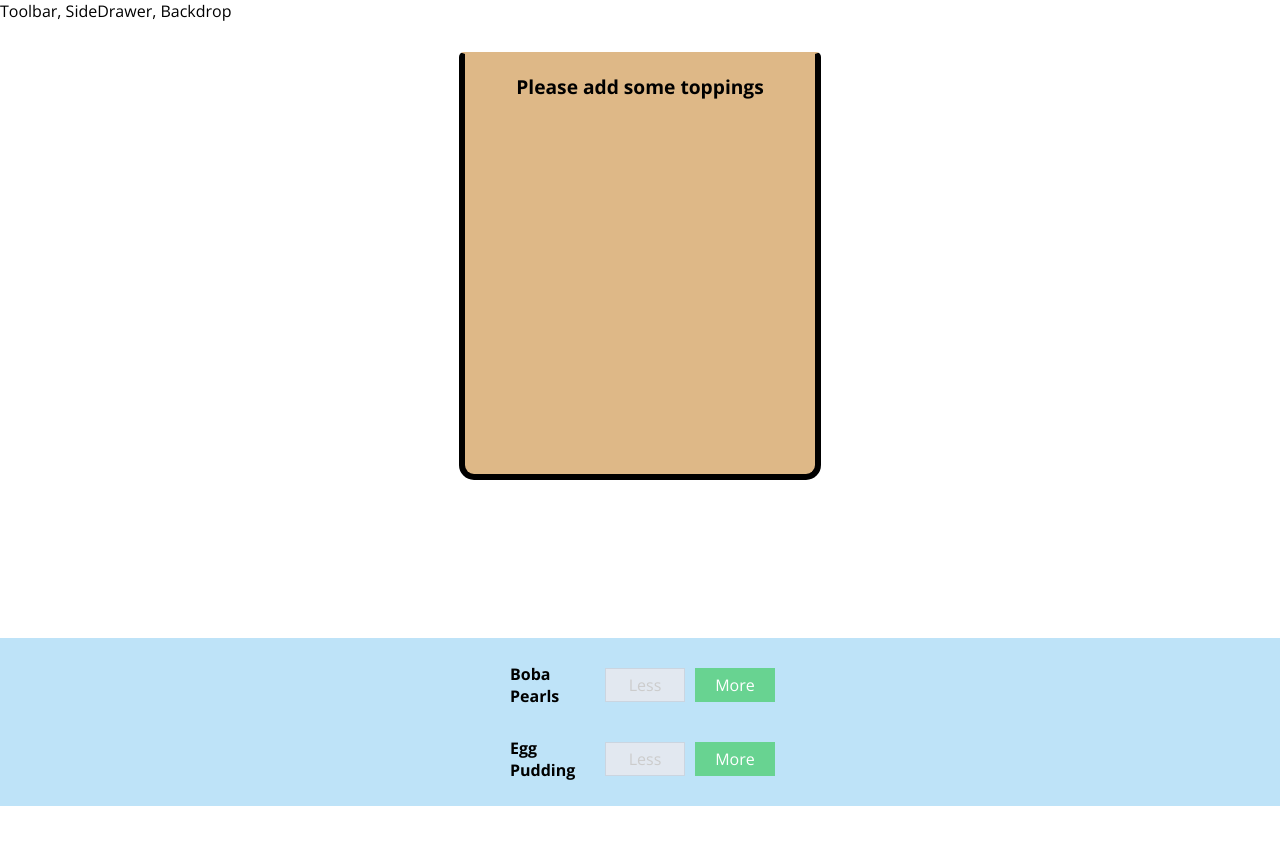
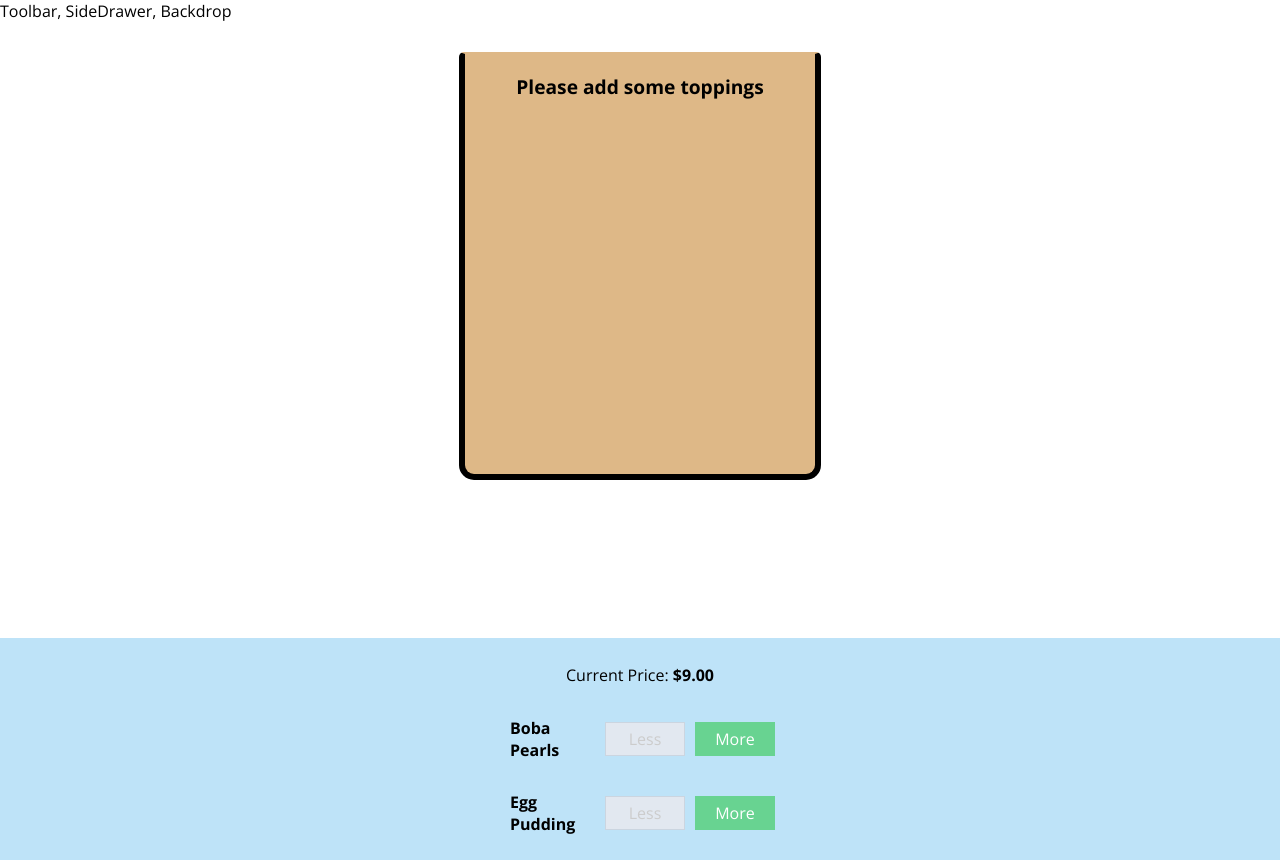
Before and after one commit to alexpich/boba-builder, a React (Create React App) app: page / in a window 1280 px wide. Before the commit the page ends 806 px from the top, so only its background shows below. Built offline with nearby package versions, Linux system fonts and the light colour scheme.

Commit message:
Display current price

```diff
--- a/src/components/Boba/BuildControls/BuildControls.js
+++ b/src/components/Boba/BuildControls/BuildControls.js
@@ -10,6 +10,9 @@ const controls = [
 
 const buildControls = (props) => (
   <div className={classes.BuildControls}>
+    <p>
+      Current Price: <strong>${props.price.toFixed(2)}</strong>
+    </p>
     {controls.map((ctrl) => (
       <BuildControl
         key={ctrl.label}
--- a/src/containers/BobaBuilder/BobaBuilder.js
+++ b/src/containers/BobaBuilder/BobaBuilder.js
@@ -62,6 +62,7 @@ class BobaBuilder extends Component {
           ingredientAdded={this.addIngredientHandler}
           ingredientRemoved={this.removeIngredientHandler}
           disabled={disabledInfo}
+          price={this.state.totalPrice}
         />
       </Aux>
     );
```
